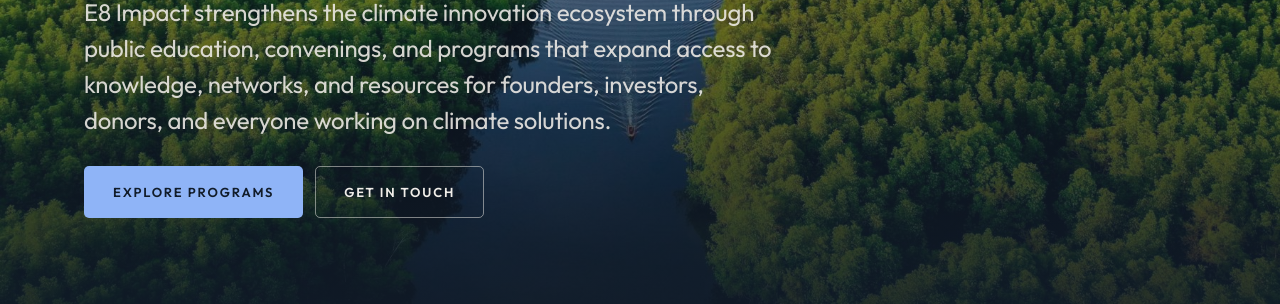
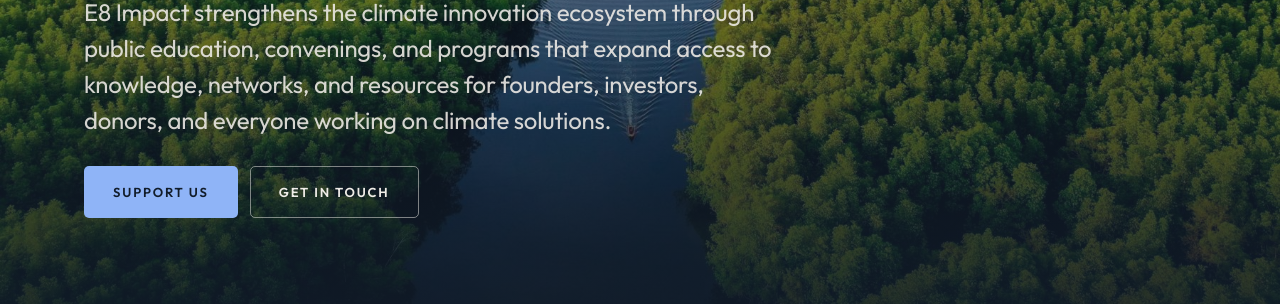
Before and after one commit to E8Angels/E8-impact-website, a plain HTML site: page index.html in a window 1280 px wide. Shown: the part 495-799 px from the top of the page. Drawn offline with Linux system fonts and the light colour scheme.

Commit message:
Point Support us buttons to Zeffy donation form
- Nav "Support us" button links to the Zeffy donation form on all pages
- Homepage hero "Explore programs" button becomes "Support us" with the same link
- Add fiscal sponsor sentence to the Funders and sponsors card

Co-Authored-By: Claude Sonnet 5.5 <noreply@anthropic.com>
Claude-Session: https://claude.ai/code/session_011YnYa9vvmkvVTPNUbFJNvQ

```diff
--- a/index.html
+++ b/index.html
@@ -1,7 +1,7 @@
 <!doctype html><html lang="en"><head><meta charset="utf-8"><meta name="viewport" content="width=device-width, initial-scale=1, viewport-fit=cover"><link rel="icon" href="assets/e8-mark-navy.svg"><title>E8 Impact</title><meta name="description" content="E8 Impact is an affiliated nonprofit of E8 Angels running public education and convening programs for the climate innovation ecosystem."><link rel="preconnect" href="https://fonts.googleapis.com"><link rel="preconnect" href="https://fonts.gstatic.com" crossorigin><link rel="stylesheet" href="https://fonts.googleapis.com/css2?family=Outfit:wght@300;400;500;600&display=swap"><link rel="stylesheet" href="styles.css"></head><body><div class="nav-shell"><nav class="nav" id="nav" aria-label="Main">
   <a class="brand" href="/" aria-label="E8 Impact home"><img src="assets/e8-mark-navy.svg" alt="" width="26" height="26"><span>E8 Impact</span></a>
   <ul class="nav-links"><li><a href="programs.html">Programs</a></li><li><a href="about.html">About</a></li></ul>
-  <a class="btn btn--navy nav-cta" href="#support" data-support>Support us</a>
+  <a class="btn btn--navy nav-cta" href="https://www.zeffy.com/en-US/donation-form/donate-to-e8-impact">Support us</a>
   <button class="menu-btn" id="menu-btn" aria-expanded="false" aria-controls="nav" aria-label="Open menu">
     <svg width="22" height="22" viewBox="0 0 22 22" fill="none" aria-hidden="true"><path d="M3 7h16M3 15h16" stroke="currentColor" stroke-width="1.6" stroke-linecap="round"/></svg>
   </button>
@@ -11,7 +11,7 @@
     <p class="eyebrow">An affiliated nonprofit of E8</p>
     <h1 class="h-display">Building the ecosystem for a thriving planet.</h1>
     <p class="lede">E8 Impact strengthens the climate innovation ecosystem through public education, convenings, and programs that expand access to knowledge, networks, and resources for founders, investors, donors, and everyone working on climate solutions.</p>
-    <div class="btns"><a class="btn btn--accent" href="programs.html">Explore programs</a><a class="btn btn--ghost" href="about.html#contact">Get in touch</a></div>
+    <div class="btns"><a class="btn btn--accent" href="https://www.zeffy.com/en-US/donation-form/donate-to-e8-impact">Support us</a><a class="btn btn--ghost" href="about.html#contact">Get in touch</a></div>
   </div>
 </section>
 <section class="band band--mist">
@@ -39,7 +39,7 @@
     <p class="eyebrow">Get involved</p>
     <h2 class="h-section" style="margin-top:14px">Where you fit in.</h2>
     <div class="paths">
-      <div class="path"><h3 class="h-card">Funders and sponsors</h3><p class="body">Foundations, corporate philanthropy programs, donor-advised funds, and individual donors can support climate education and convening directly.</p><a class="textlink" href="#support" data-support>Support our programs <span aria-hidden="true">&rarr;</span></a></div>
+      <div class="path"><h3 class="h-card">Funders and sponsors</h3><p class="body">Foundations, corporate philanthropy programs, donor-advised funds, and individual donors can support climate education and convening directly. You can make a tax-deductible donation in support of E8 Impact to Realize Impact, our fiscal sponsor.</p><a class="textlink" href="#support" data-support>Support our programs <span aria-hidden="true">&rarr;</span></a></div>
       <div class="path"><h3 class="h-card">Speakers, mentors, and volunteers</h3><p class="body">Share what you know. Teach a session, hold office hours with founders, or help run a convening.</p><a class="textlink" href="about.html#contact">Lend your expertise <span aria-hidden="true">&rarr;</span></a></div>
       <div class="path"><h3 class="h-card">Founders and the public</h3><p class="body">Every program is open to the public. Join the list to hear about upcoming sessions, resources, and convenings.</p><a class="textlink" href="#stay-in-touch">Join the list <span aria-hidden="true">&rarr;</span></a></div>
     </div>
```
Also changed, not shown: about.html (+1 -1 lines), programs.html (+1 -1 lines).
